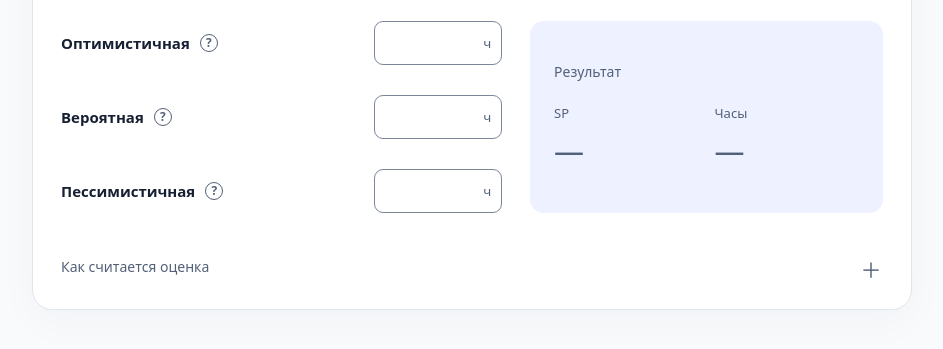
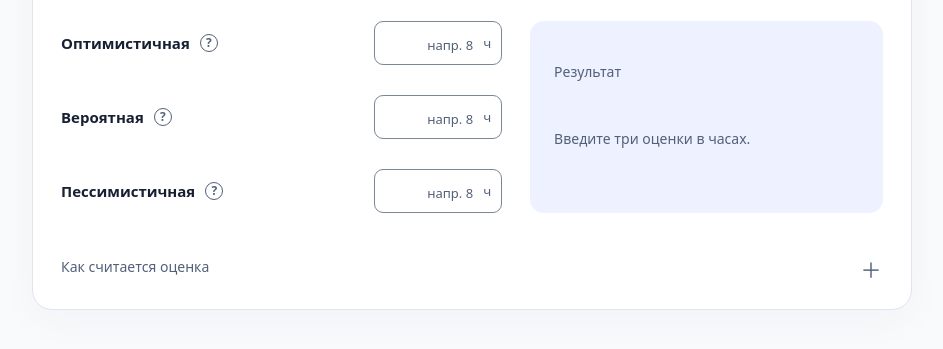
Before and after one commit to gaztell0/prikidka, a website: page index.html in a window 1280 px wide. Shown: the part 283-632 px from the top of the page, without its empty margins (168-1111 px from the left). Drawn offline with Linux system fonts and the light colour scheme.

Commit message:
Improve empty states for inputs and results

```diff
--- a/app.js
+++ b/app.js
@@ -1,5 +1,5 @@
 import {DEFAULTS, HOURS_PER_SP, MAX_HOURS, estimate, parseHours, parseState, validateScenarios} from './model.js?v=e91c7c4503ce';
-import {decimalSeparatorFor, localeFor, translate} from './i18n.js?v=2d1a24e83c57';
+import {decimalSeparatorFor, localeFor, translate} from './i18n.js?v=8670a3f0a5ce';
 
 const $ = selector => document.querySelector(selector);
 const keys = ['o', 'l', 'p'];
@@ -182,7 +182,11 @@ function render() {
   if (!validation.valid) {
     setMetric('#sp-value', null);
     setMetric('#hours-value', null);
-    $('#result-note').textContent = visibleError ? t('result.note.fix') : t('result.note.empty');
+    const note = visibleError ? t('result.note.fix') : t('result.note.empty');
+    $('#result-values').hidden = true;
+    $('#result-empty').hidden = false;
+    $('#result-empty').textContent = note;
+    $('#result-note').textContent = note;
     $('#hours-formula').textContent = t('result.formula.empty');
     $('#sp-formula').textContent = t('result.formula.sp.empty', {rate: HOURS_PER_SP});
     return;
@@ -195,6 +199,8 @@ function render() {
   const sizing = {wide: metricLength > 6, long: metricLength > 8};
   setMetric('#sp-value', sp, sizing);
   setMetric('#hours-value', hours, sizing);
+  $('#result-values').hidden = false;
+  $('#result-empty').hidden = true;
   $('#result-note').textContent = hours.approximate || sp.approximate ? t('result.note.rounded') : t('result.note.done');
   $('#hours-formula').textContent = t('result.formula.hours', {
     o: fmt(state.o),
@@ -216,6 +222,9 @@ function applyLanguage() {
   }
   for (const element of document.querySelectorAll('[data-i18n-title]')) {
     element.title = t(element.getAttribute('data-i18n-title'));
+  }
+  for (const element of document.querySelectorAll('[data-i18n-placeholder]')) {
+    element.placeholder = t(element.getAttribute('data-i18n-placeholder'));
   }
   document.title = t('page.title');
   $('meta[name="description"]').content = t('page.description');
--- a/i18n.js
+++ b/i18n.js
@@ -9,6 +9,7 @@ const MESSAGES = {
     'label.likely': 'Вероятная',
     'label.pessimistic': 'Пессимистичная',
     'label.sr': ' оценка, часы',
+    'field.placeholder': 'напр. 8',
     'help.o.aria': 'Как понять оптимистичную оценку',
     'help.l.aria': 'Как понять вероятную оценку',
     'help.p.aria': 'Как понять пессимистичную оценку',
@@ -73,6 +74,7 @@ const MESSAGES = {
     'label.likely': 'Most likely',
     'label.pessimistic': 'Pessimistic',
     'label.sr': ' estimate, hours',
+    'field.placeholder': 'e.g. 8',
     'help.o.aria': 'What the optimistic estimate means',
     'help.l.aria': 'What the most likely estimate means',
     'help.p.aria': 'What the pessimistic estimate means',
--- a/index.html
+++ b/index.html
@@ -19,8 +19,8 @@
       document.documentElement.lang = language === 'en' ? 'en' : 'ru';
     })();
   </script>
-  <link rel="stylesheet" href="./style.css?v=910c5bdd2d20">
-  <script type="module" src="./app.js?v=e8ad3393eae2"></script>
+  <link rel="stylesheet" href="./style.css?v=f9da3254ec97">
+  <script type="module" src="./app.js?v=142e9b0e6657"></script>
 </head>
 <body>
   <main class="calculator">
@@ -45,26 +45,29 @@
         <p id="legacy-note" class="legacy-note" hidden data-i18n="legacy.note">Ссылка содержит прежние шкалы. Введите три оценки в часах заново.</p>
         <div class="scenario">
           <div class="scenario-label"><label for="optimistic"><span data-i18n="label.optimistic">Оптимистичная</span><span class="sr-only" data-i18n="label.sr"> оценка, часы</span></label><button type="button" class="help-trigger" data-help="o" aria-label="Как понять оптимистичную оценку" data-i18n-aria-label="help.o.aria" aria-expanded="false" aria-controls="o-help" aria-describedby="o-help"><span aria-hidden="true">?</span></button></div>
-          <div class="hours-field"><input id="optimistic" name="o" type="text" inputmode="decimal" autocomplete="off" spellcheck="false" aria-describedby="o-error"><span aria-hidden="true" data-i18n="unit.hours">ч</span></div>
+          <div class="hours-field"><input id="optimistic" name="o" type="text" inputmode="decimal" autocomplete="off" spellcheck="false" placeholder="напр. 8" data-i18n-placeholder="field.placeholder" aria-describedby="o-error"><span aria-hidden="true" data-i18n="unit.hours">ч</span></div>
           <p id="o-error" class="field-error" hidden></p>
         </div>
         <div class="scenario">
           <div class="scenario-label"><label for="likely"><span data-i18n="label.likely">Вероятная</span><span class="sr-only" data-i18n="label.sr"> оценка, часы</span></label><button type="button" class="help-trigger" data-help="l" aria-label="Как понять вероятную оценку" data-i18n-aria-label="help.l.aria" aria-expanded="false" aria-controls="l-help" aria-describedby="l-help"><span aria-hidden="true">?</span></button></div>
-          <div class="hours-field"><input id="likely" name="l" type="text" inputmode="decimal" autocomplete="off" spellcheck="false" aria-describedby="l-error"><span aria-hidden="true" data-i18n="unit.hours">ч</span></div>
+          <div class="hours-field"><input id="likely" name="l" type="text" inputmode="decimal" autocomplete="off" spellcheck="false" placeholder="напр. 8" data-i18n-placeholder="field.placeholder" aria-describedby="l-error"><span aria-hidden="true" data-i18n="unit.hours">ч</span></div>
           <p id="l-error" class="field-error" hidden></p>
         </div>
         <div class="scenario">
           <div class="scenario-label"><label for="pessimistic"><span data-i18n="label.pessimistic">Пессимистичная</span><span class="sr-only" data-i18n="label.sr"> оценка, часы</span></label><button type="button" class="help-trigger" data-help="p" aria-label="Как понять пессимистичную оценку" data-i18n-aria-label="help.p.aria" aria-expanded="false" aria-controls="p-help" aria-describedby="p-help"><span aria-hidden="true">?</span></button></div>
-          <div class="hours-field"><input id="pessimistic" name="p" type="text" inputmode="decimal" autocomplete="off" spellcheck="false" aria-describedby="p-error"><span aria-hidden="true" data-i18n="unit.hours">ч</span></div>
+          <div class="hours-field"><input id="pessimistic" name="p" type="text" inputmode="decimal" autocomplete="off" spellcheck="false" placeholder="напр. 8" data-i18n-placeholder="field.placeholder" aria-describedby="p-error"><span aria-hidden="true" data-i18n="unit.hours">ч</span></div>
           <p id="p-error" class="field-error" hidden></p>
         </div>
       </section>
 
       <section class="result-card" aria-labelledby="result-heading">
         <h2 id="result-heading" data-i18n="result.heading">Результат</h2>
-        <div class="result-values" aria-live="polite" aria-atomic="true">
-          <div class="metric"><span class="metric-label" data-i18n="metric.sp">SP</span><strong class="metric-value is-empty" id="sp-value">—</strong></div>
-          <div class="metric"><span class="metric-label" data-i18n="metric.hours">Часы</span><strong class="metric-value is-empty" id="hours-value">—</strong></div>
+        <div class="result-body" aria-live="polite" aria-atomic="true">
+          <div class="result-values" id="result-values" hidden>
+            <div class="metric"><span class="metric-label" data-i18n="metric.sp">SP</span><strong class="metric-value is-empty" id="sp-value">—</strong></div>
+            <div class="metric"><span class="metric-label" data-i18n="metric.hours">Часы</span><strong class="metric-value is-empty" id="hours-value">—</strong></div>
+          </div>
+          <p id="result-empty" class="result-empty" aria-hidden="true">Введите три оценки в часах.</p>
           <p id="result-note" class="sr-only">Введите три оценки в часах.</p>
         </div>
       </section>
--- a/style.css
+++ b/style.css
@@ -56,12 +56,15 @@ h1 { font-size: 23px; font-weight: 650; line-height: 1.3; letter-spacing: -.5px;
 .hours-field:focus-within { outline: 3px solid var(--accent); outline-offset: 3px; }
 .hours-field:has(input[aria-invalid="true"]) { border-color: var(--error); }
 .hours-field input { display: block; width: 100%; min-width: 0; border: 0; outline: none; background: transparent; color: var(--ink); padding: 9px 8px; text-align: right; font-size: 18px; line-height: 24px; font-variant-numeric: tabular-nums; border-radius: 9px; }
+.hours-field input::placeholder { color: var(--muted); font-size: 13px; }
 .hours-field > span { padding: 0 10px 0 2px; font-size: 13px; color: var(--muted); }
 .field-error { grid-column: 1 / -1; margin-top: 9px; color: var(--error); font-size: 13px; line-height: 1.5; }
 .legacy-note { color: var(--error); font-size: 13px; line-height: 1.5; margin-bottom: 12px; }
 .result-card { display: flex; flex-direction: column; justify-content: center; min-width: 0; padding: 24px; background: var(--accent-soft); border-radius: 14px; }
 .result-card h2 { color: var(--muted); font-size: 14px; font-weight: 500; line-height: 1.5; margin-bottom: 22px; }
-.result-values { display: grid; grid-template-columns: minmax(0,1fr) minmax(0,1fr); gap: 16px; }
+.result-body { display: flex; align-items: center; min-height: 69px; }
+.result-values { display: grid; grid-template-columns: minmax(0,1fr) minmax(0,1fr); gap: 16px; width: 100%; }
+.result-empty { margin: 0; max-width: 32ch; color: var(--muted); font-size: 14px; line-height: 1.5; }
 .metric { min-width: 0; }
 .metric-label { display: block; color: var(--muted); font-size: 13px; line-height: 1.4; margin-bottom: 7px; }
 .metric-value { display: flex; align-items: center; min-height: 44px; font-size: 36px; font-weight: 600; line-height: 1.2; letter-spacing: -1px; color: var(--accent); font-variant-numeric: tabular-nums; white-space: nowrap; }
```
